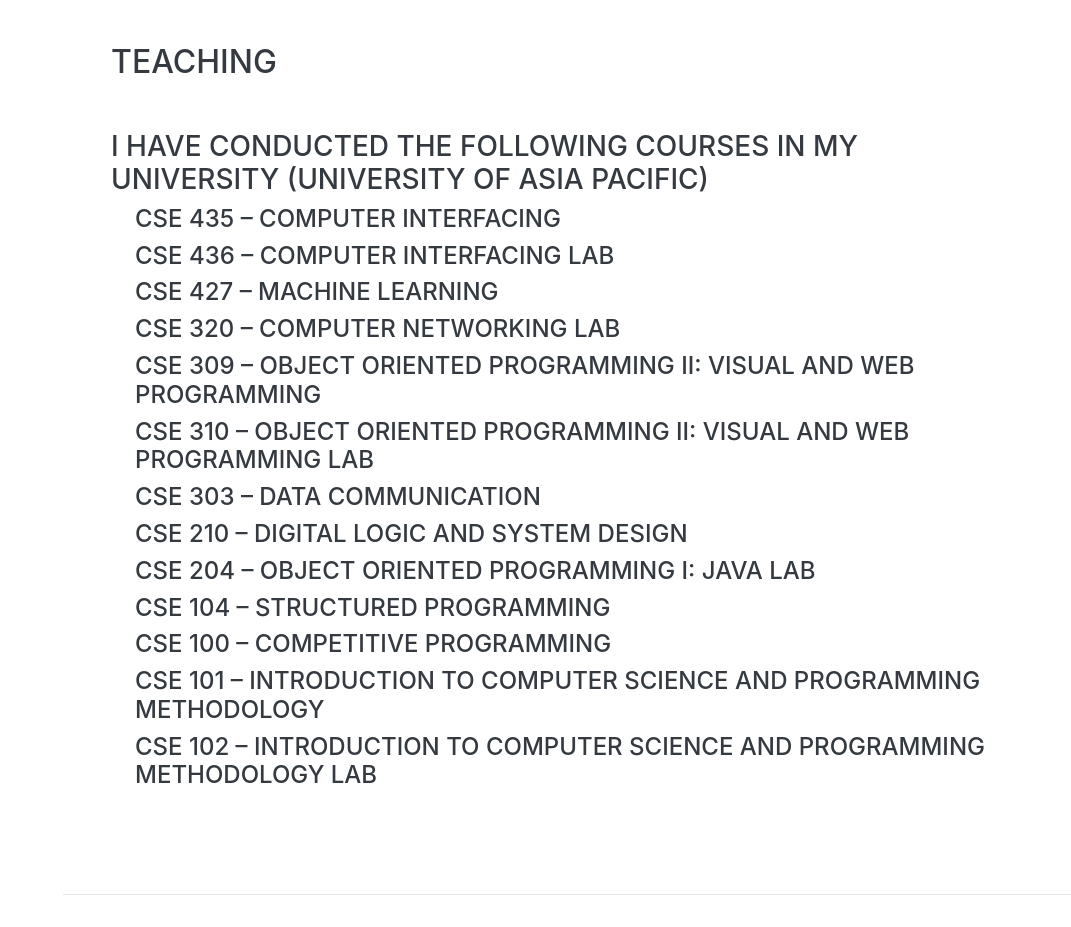
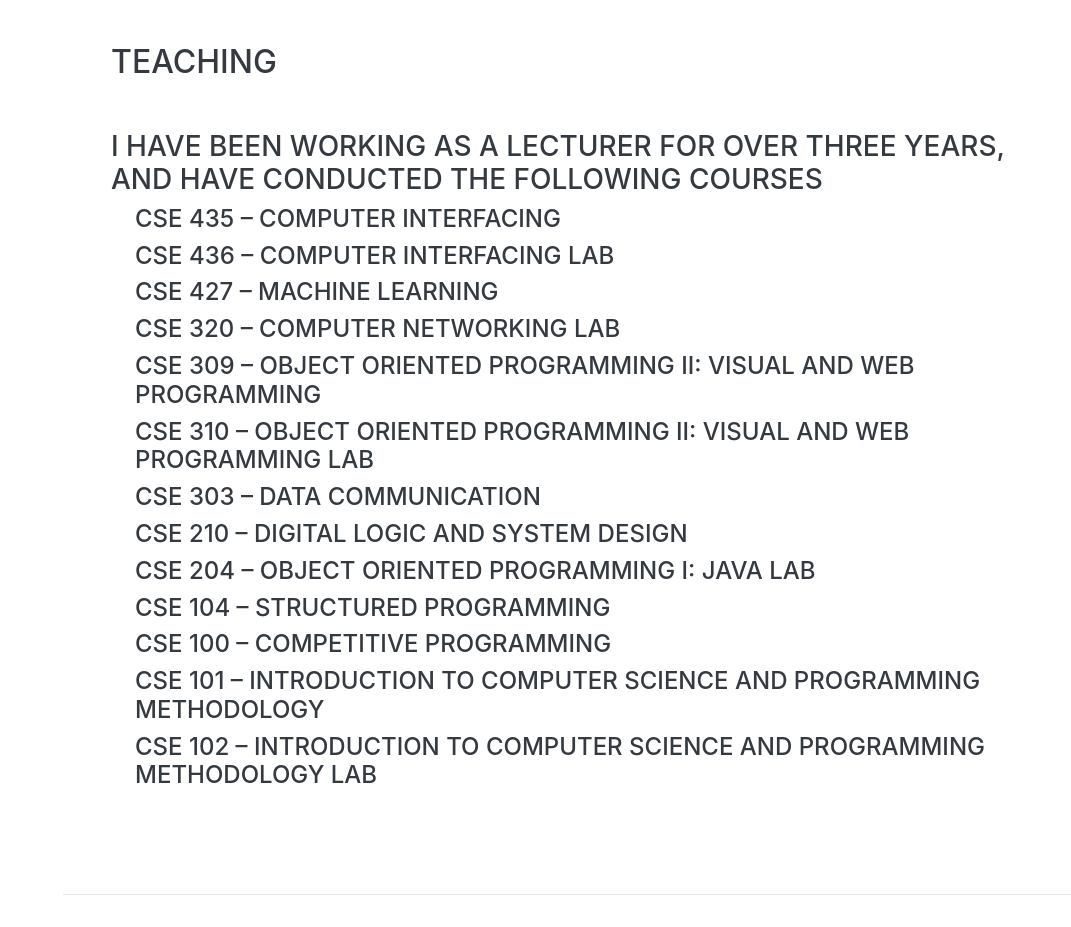
Before and after one commit to NahiyanUddin/nahiyanuddin.github.io, a website with bundled scripts: page index.html in a window 1280 px wide. Shown: the part 8320-9247 px from the top of the page, without its empty margins (209-1280 px from the left). Built offline with nearby package versions, Linux system fonts and the light colour scheme; files whose address does not match are found by name; a web font is replaced by a local one.

Commit message:
updated teaching

```diff
--- a/index.html
+++ b/index.html
@@ -488,7 +488,7 @@
         <h2 class="mb-5">Teaching</h2>
         <div class="resume-item d-flex flex-column flex-md-row justify-content-between mb-5">
           <div class="resume-content">
-            <h3>I have conducted the following courses in my university (University of Asia Pacific)</h3>
+            <h3>I have been working as a lecturer for over three years, and have conducted the following courses</h3>
             <div class="ml-4">
               <h4>CSE 435 – Computer Interfacing</h4>
               <h4>CSE 436 – Computer Interfacing Lab</h4>
```
